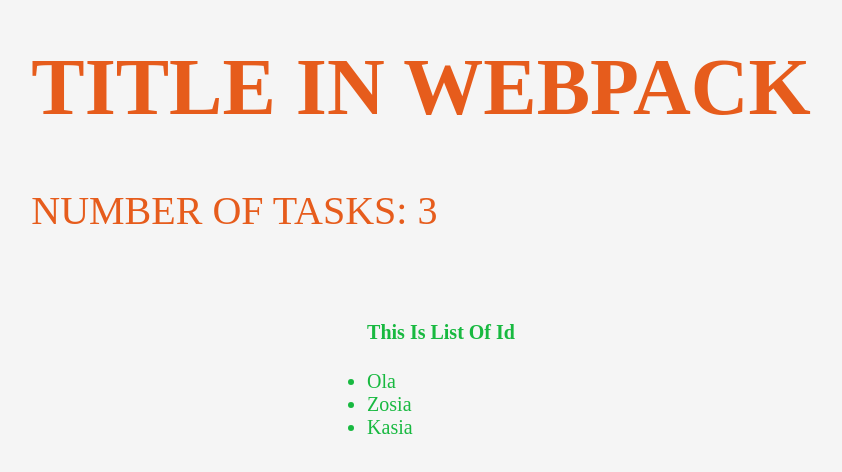
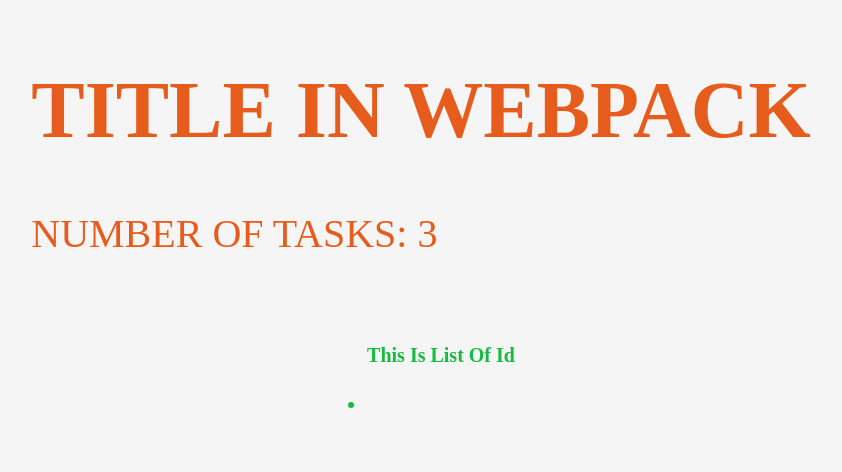
Before and after one commit to MegDeri/webpack-plugins, a React app: page / in a window 1280 px wide. Shown: the part 184-656 px from the top of the page, without its empty margins (227-1069 px from the left). Built offline with nearby package versions, Linux system fonts and the light colour scheme.

Commit message:
Change app TodoList

```diff
--- a/src/components/TodoList.js
+++ b/src/components/TodoList.js
@@ -1,5 +1,12 @@
 import React from 'react';
 import style from './TodoList.css';
+
+class Li extends React.Component {
+    render (){
+        return (<li onClick={this.props.remove}>{this.props.text}</li>);
+    }
+}
+
 
 const TodoApp = props => {
 
@@ -7,9 +14,9 @@
     return (
         <ul className={style.todoApp}>
             <h4>{props.name}</h4>
-            <div onClick={() => this.props.removeTodo(this.props.id)}>
-                {listElement}
-            </div>
+
+           <Li> {listElement} </Li>
+
         </ul>
     )
 }
```
Also changed, not shown: 1 other file (tests, documents, lock files or other folders).
